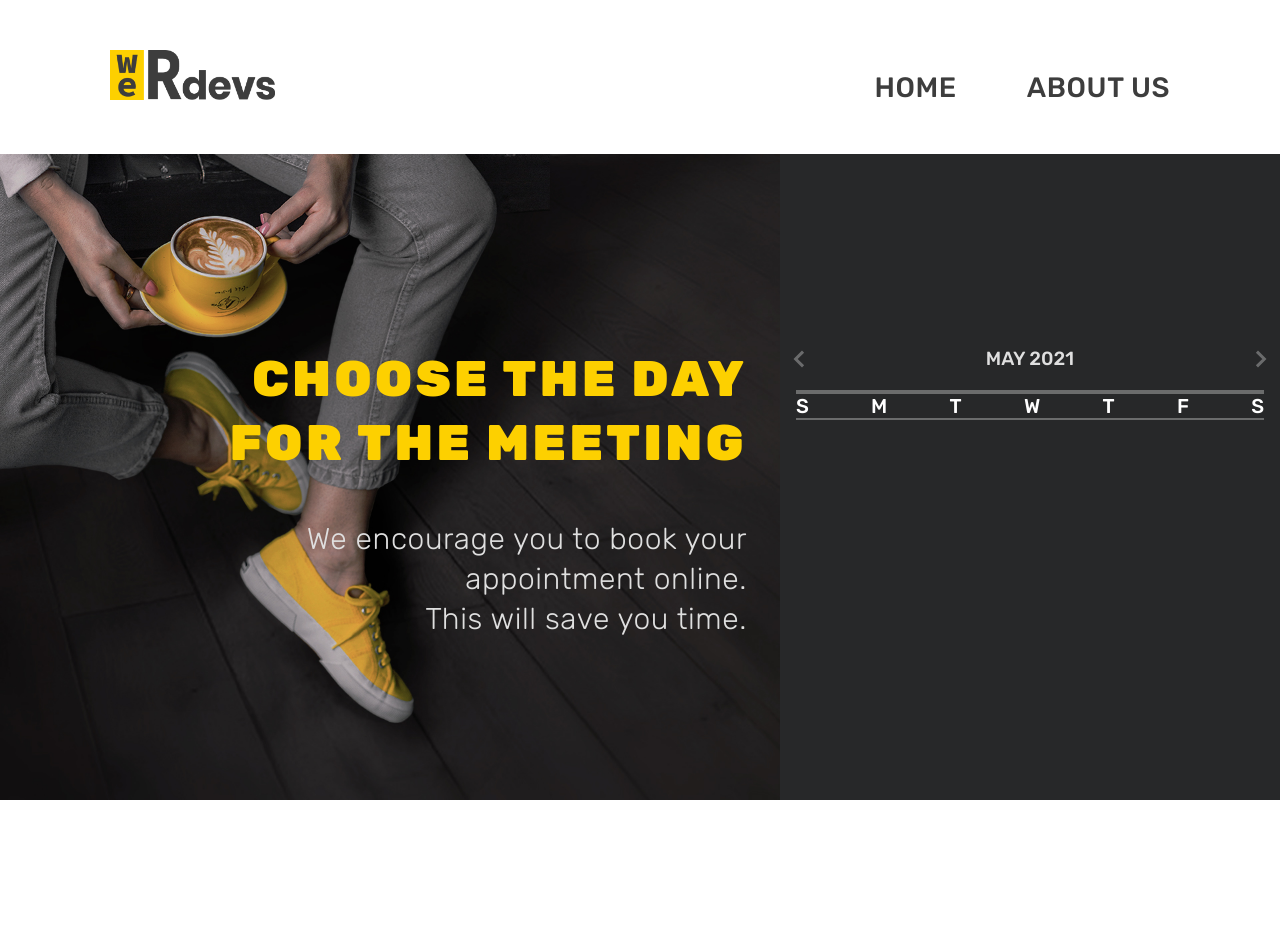
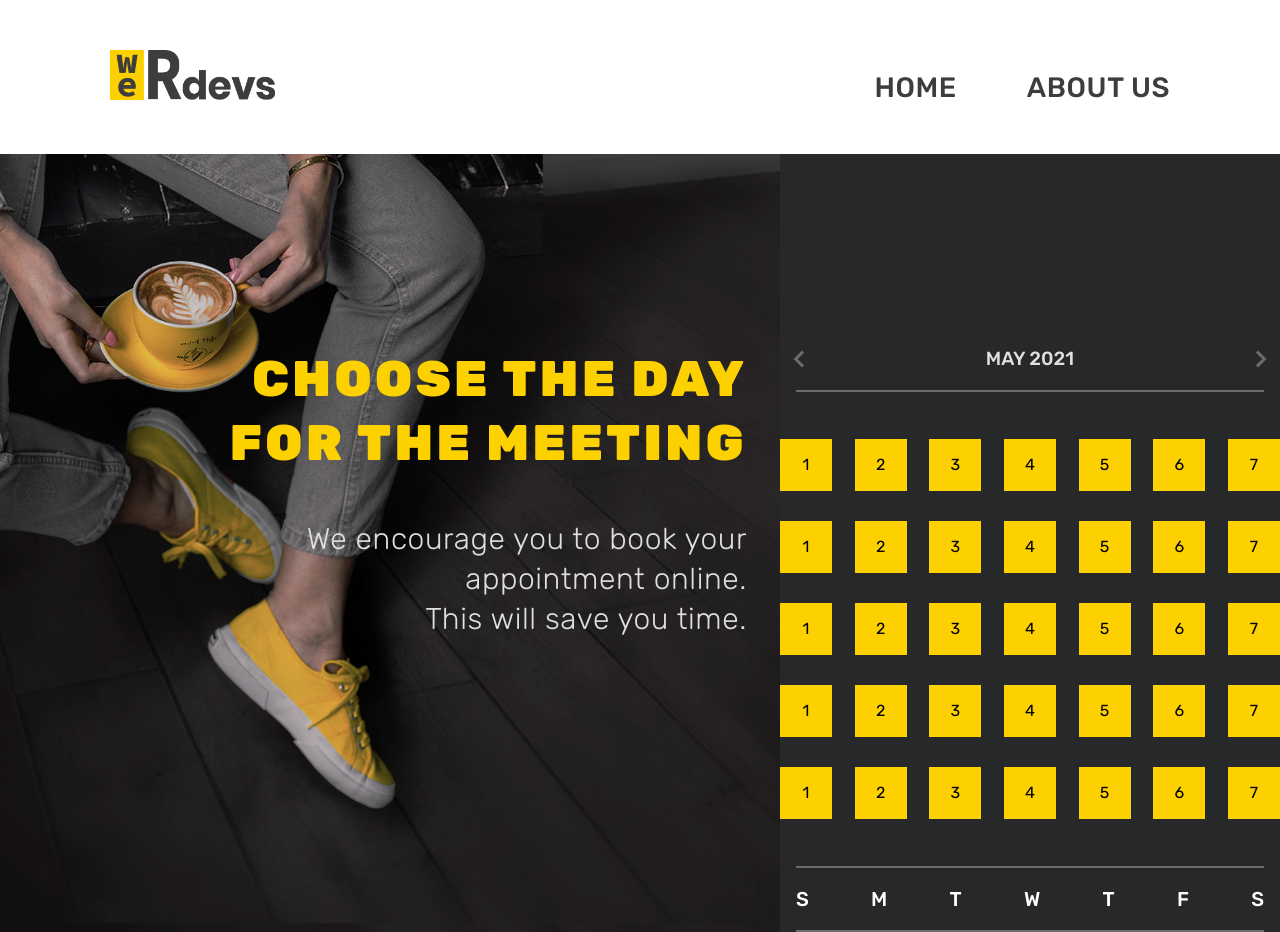
Before and after one commit to hamster726/werdevs-studio-task, a Next.js app: page / in a window 1280 px wide. Before the commit the page ends 800 px from the top, so only its background shows below. Built offline with nearby package versions, Linux system fonts and the light colour scheme.

Commit message:
added layout

```diff
--- a/components/Calendar.js
+++ b/components/Calendar.js
@@ -1,7 +1,7 @@
 const Calendar = () => {
   const dayInMonth = [31, 28, 31, 30, 31, 30, 31, 31, 30, 31, 30, 31];
 
-  const generateCalendar = (date) => {
+  const renderMonth = (date) => {
     const curDay = date.getDate();
     date.setDate(1);
     const startDay = date.getDay();
@@ -10,6 +10,14 @@ const Calendar = () => {
         ? 29
         : dayInMonth[date.getMonth()];
   };
+
+  const renderWeek = () => {
+
+  }
+
+  const renderDay = () => {
+
+  }
 
   return (
     <>
@@ -21,18 +29,64 @@ const Calendar = () => {
         </div>
         <div className="separator" />
         <div className="calendar__grid">
+          <div className="calendar__week">
+            <div className="calendar__day">1</div>
+            <div className="calendar__day">2</div>
+            <div className="calendar__day">3</div>
+            <div className="calendar__day">4</div>
+            <div className="calendar__day">5</div>
+            <div className="calendar__day">6</div>
+            <div className="calendar__day">7</div>
+          </div>
+          <div className="calendar__week">
+            <div className="calendar__day">1</div>
+            <div className="calendar__day">2</div>
+            <div className="calendar__day">3</div>
+            <div className="calendar__day">4</div>
+            <div className="calendar__day">5</div>
+            <div className="calendar__day">6</div>
+            <div className="calendar__day">7</div>
+          </div>
+          <div className="calendar__week">
+            <div className="calendar__day">1</div>
+            <div className="calendar__day">2</div>
+            <div className="calendar__day">3</div>
+            <div className="calendar__day">4</div>
+            <div className="calendar__day">5</div>
+            <div className="calendar__day">6</div>
+            <div className="calendar__day">7</div>
+          </div>
+          <div className="calendar__week">
+            <div className="calendar__day">1</div>
+            <div className="calendar__day">2</div>
+            <div className="calendar__day">3</div>
+            <div className="calendar__day">4</div>
+            <div className="calendar__day">5</div>
+            <div className="calendar__day">6</div>
+            <div className="calendar__day">7</div>
+          </div>
+          <div className="calendar__week">
+            <div className="calendar__day">1</div>
+            <div className="calendar__day">2</div>
+            <div className="calendar__day">3</div>
+            <div className="calendar__day">4</div>
+            <div className="calendar__day">5</div>
+            <div className="calendar__day">6</div>
+            <div className="calendar__day">7</div>
+          </div>
+
 
 
         </div>
         <div className="separator" />
-        <div className="calendar__weeks">
-          <span className="calendar__week">S</span>
-          <span className="calendar__week">M</span>
-          <span className="calendar__week">T</span>
-          <span className="calendar__week">W</span>
-          <span className="calendar__week">T</span>
-          <span className="calendar__week">F</span>
-          <span className="calendar__week">S</span>
+        <div className="calendar__day-names">
+          <span className="calendar__day-name">S</span>
+          <span className="calendar__day-name">M</span>
+          <span className="calendar__day-name">T</span>
+          <span className="calendar__day-name">W</span>
+          <span className="calendar__day-name">T</span>
+          <span className="calendar__day-name">F</span>
+          <span className="calendar__day-name">S</span>
         </div>
         <div className="separator" />
       </div>
--- a/styles/blocks/_calendar.scss
+++ b/styles/blocks/_calendar.scss
@@ -40,12 +40,13 @@
     }
 
 
-    &__weeks {
+    &__day-names {
       display: flex;
       justify-content: space-between;
       align-items: center;
+      padding: 19px 0;
     }
-    &__week {
+    &__day-name {
       padding: 0 16px;
       font-size: 20px;
       line-height: 24px;
@@ -54,8 +55,13 @@
     }
 
     &__grid {
-      display: grid;
-
+      padding: 32px 0;
+    }
+    &__week {
+      display: flex;
+      justify-content: space-between;
+      align-items: center;
+      padding: 15px 0;
     }
 
     &__day {
```
